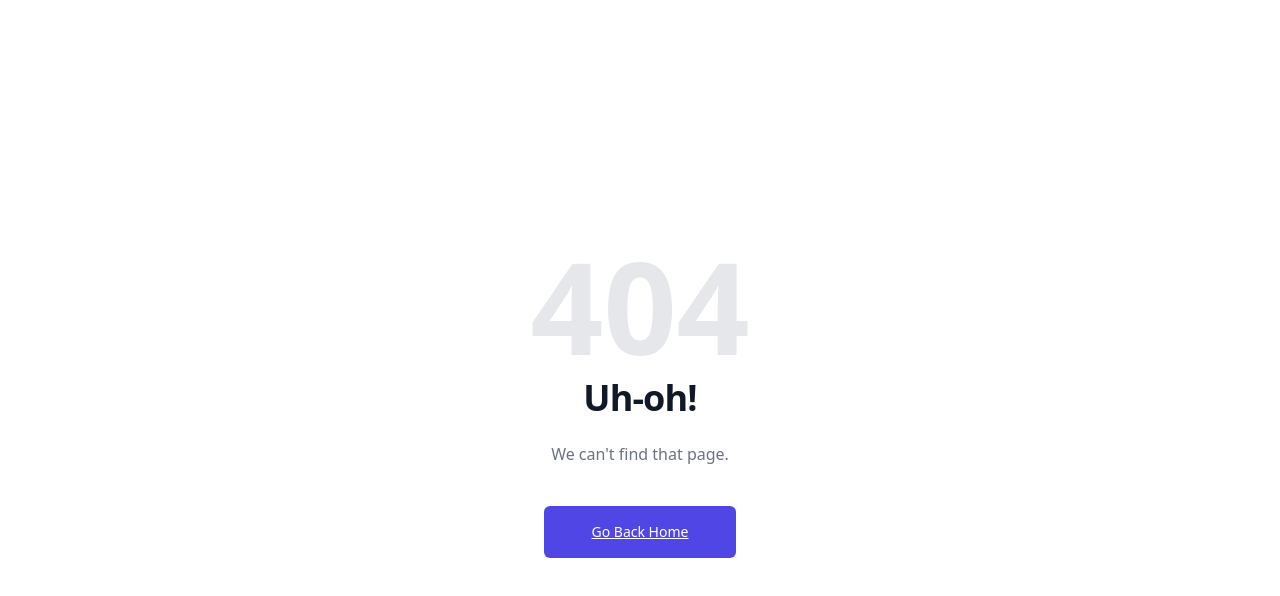
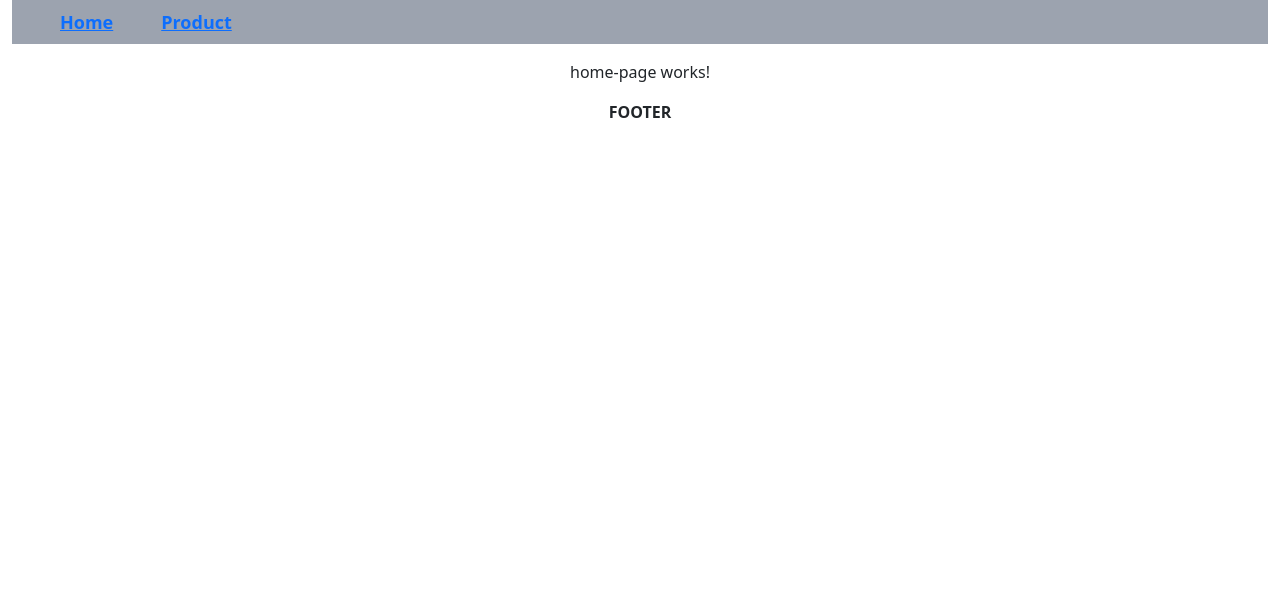
Before and after one commit to vietha0312/Front_End, an Angular app: page / in a window 1280 px wide. Before the commit this address had no page. Shown: the top 596 px of the page. Built offline with nearby package versions, Linux system fonts and the light colour scheme.

Commit message:
feat: create-ProductsPage refs: AA-30

```diff
--- a/src/app/app.module.ts
+++ b/src/app/app.module.ts
@@ -16,6 +16,7 @@ import { ProductAddComponent } from './pages/admin/product-add/product-add.compo
 import { ProductUpdateComponent } from './pages/admin/product-update/product-update.component';
 import { DashboardComponent } from './pages/admin/dashboard/dashboard.component';
 import { SignUpComponent } from './pages/sign-up/sign-up.component';
+import { HomePageComponent } from './pages/home-page/home-page.component';
 
 @NgModule({
   declarations: [
@@ -30,7 +31,8 @@ import { SignUpComponent } from './pages/sign-up/sign-up.component';
     ProductAddComponent,
     ProductUpdateComponent,
     DashboardComponent,
-    SignUpComponent
+    SignUpComponent,
+    HomePageComponent
   ],
   imports: [
     BrowserModule,
--- a/src/app/layout/user/user.component.html
+++ b/src/app/layout/user/user.component.html
@@ -1 +1,19 @@
-<p>user works!</p>
+<div class="container-fluid">
+    <div class="">
+        <div class="bg-gray-400 flex">
+            <div class="mx-5 py-2 text-lg font-bold">
+                <a routerLink="">Home</a>
+            </div>
+            <div class="py-2 text-lg font-bold ">
+                <a routerLink="product">Product</a>
+            </div>
+
+        </div>
+        <div class="mx-auto my-3">
+            <main class="text-center">
+                <router-outlet />
+            </main>
+        </div>
+        <footer class="font-bold text-center">FOOTER</footer>
+    </div>
+</div>
--- /dev/null
+++ b/src/app/pages/home-page/home-page.component.html
@@ -0,0 +1 @@
+<p>home-page works!</p>
--- a/src/app/pages/product-page/product-page.component.html
+++ b/src/app/pages/product-page/product-page.component.html
@@ -1 +1,29 @@
-<p>product-page works!</p>
+<div class="container">
+    <h1 class="text-center my-3">{{title}}</h1>
+    <hr />
+
+    <div class="table table-bordered">
+        <div *ngIf="products && products.length" class=" grid grid-cols-3 gap-4 ">
+            <div *ngFor="let product of products; index as i">
+
+                <div routerLink="/product/{{product._id}}">
+                    <div>
+                        <img src="{{ product.img }}" class="mx-auto h-48 w-full object-cover md:w-48 " />
+                    </div>
+                    <div class="text-center">
+                        <h3 class="font-medium">
+                            <a routerLink="/product/{{product._id}}"
+                                class="uppercase tracking-wide text-2xl text-indigo-500 font-semibold">{{ product.name
+                                }}
+                            </a>
+                        </h3>
+                        <h4>{{ product.price }}</h4>
+                        <button class="bg-cyan-400 p-2 px-5 font-bold rounded-lg  hover:bg-red-400">Buy</button>
+                    </div>
+                </div>
+
+
+            </div>
+        </div>
+    </div>
+</div>
--- a/src/app/pages/product-page/product-page.component.ts
+++ b/src/app/pages/product-page/product-page.component.ts
@@ -1,10 +1,21 @@
 import { Component } from '@angular/core';
-
+import { ProductService } from 'src/app/Services/Product/product.service';
+import { IProduct } from 'src/app/interfaces/Product';
 @Component({
   selector: 'app-product-page',
   templateUrl: './product-page.component.html',
   styleUrls: ['./product-page.component.scss']
 })
 export class ProductPageComponent {
+  title = 'Products Page';
+  products: IProduct[] = [];
 
+  constructor(private productService: ProductService) {
+
+    this.productService.getProducts().subscribe(data => {
+      this.products = data.products;
+      console.log(this.products)
+    });
+
+  }
 }
--- a/src/app/pages/sign-up/sign-up.component.ts
+++ b/src/app/pages/sign-up/sign-up.component.ts
@@ -42,7 +42,7 @@ export class SignUpComponent {
     if (this.formSignup.valid) {
       this.authService.signup(this.formSignup.value).subscribe(data => {
         console.log(data);
-        this.router.navigate(['/home']);
+        this.router.navigate(['/']);
       })
     }
   }
```
Also changed, not shown: src/app/app-routing.module.ts (+12 -0 lines), src/app/pages/home-page/home-page.component.ts (added, +10 -0 lines), src/app/pages/home-page/home-page.component.scss (added), 1 other file (tests, documents, lock files or other folders).
